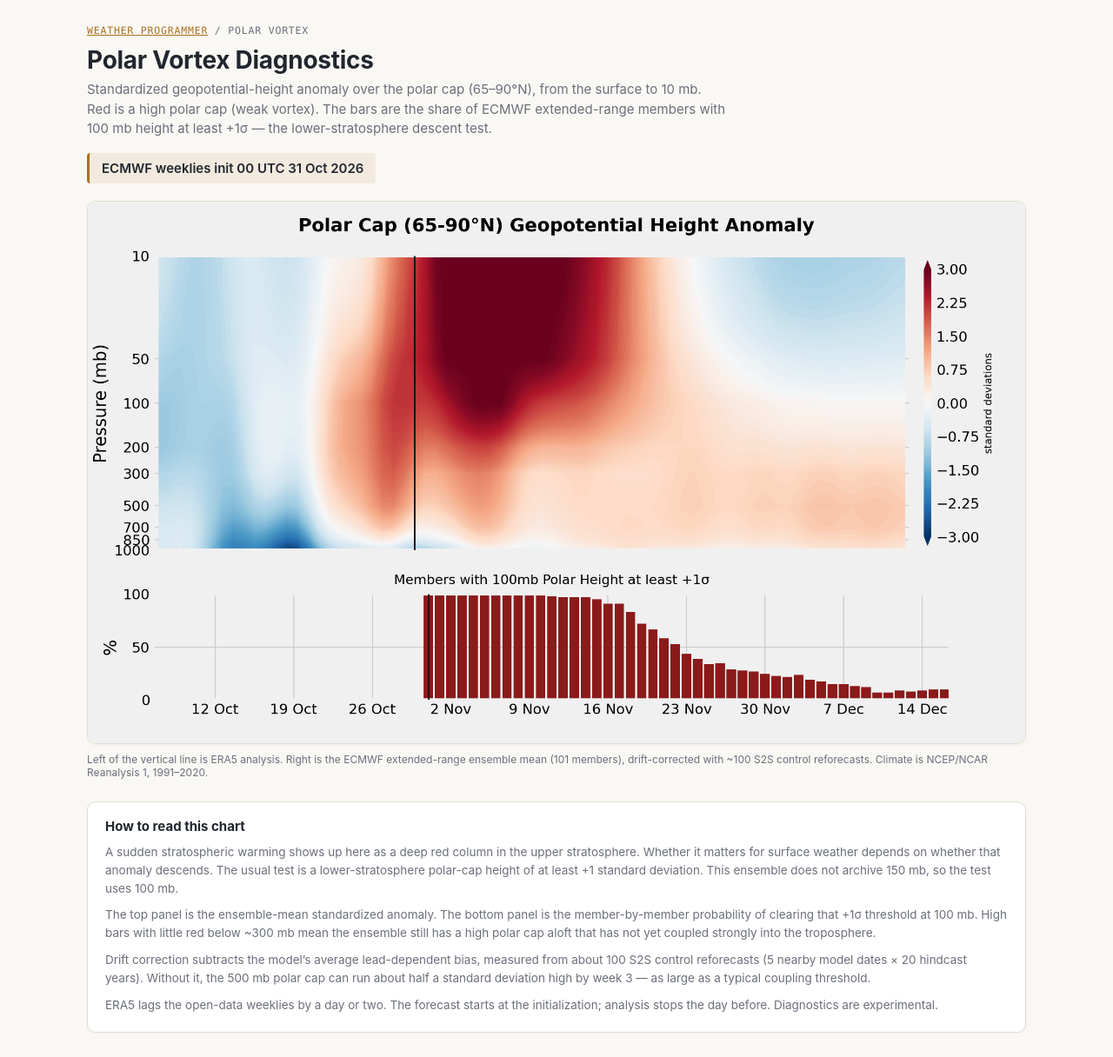
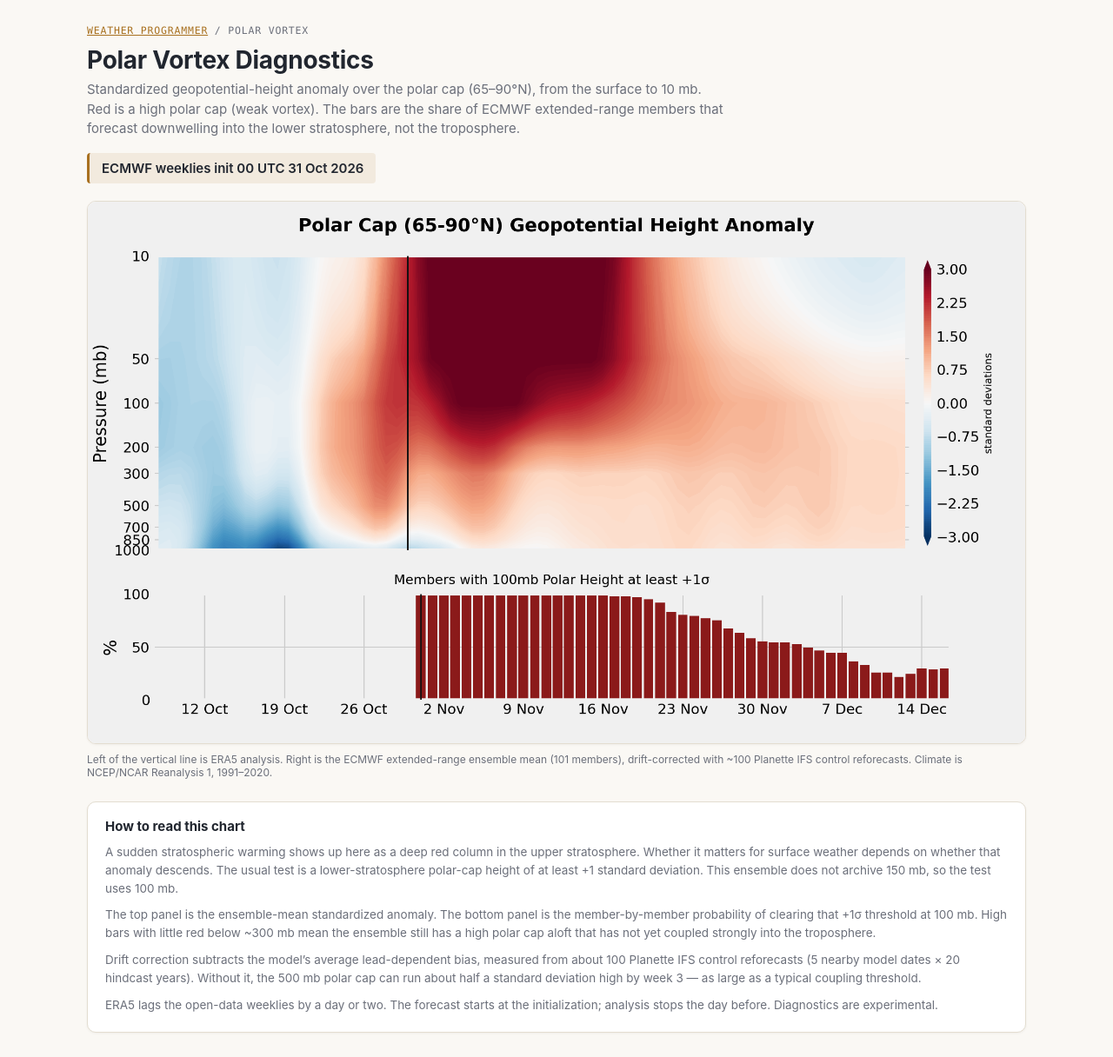
Before and after one commit to frontogenesis/frontogenesis.github.io, a Jekyll site: the page polar_vortex/index.html, which Jekyll copies as it is, in a window 1280 px wide. Shown: the whole page at 87% size. Built offline with Jekyll 4.4.1, drawn with Linux system fonts in a browser that asks for light colours.

Commit message:
Update polar vortex lede and publish Planette drift-corrected figure.
Co-authored-by: Cursor <cursoragent@cursor.com>

```diff
--- a/polar_vortex/index.html
+++ b/polar_vortex/index.html
@@ -100,21 +100,21 @@
     <p class="lede">
       Standardized geopotential-height anomaly over the polar cap (65–90°N),
       from the surface to 10 mb. Red is a high polar cap (weak vortex).
-      The bars are the share of ECMWF extended-range members with 100 mb
-      height at least +1σ — the lower-stratosphere descent test.
+      The bars are the share of ECMWF extended-range members that forecast
+      downwelling into the lower stratosphere, not the troposphere.
     </p>
     <p class="status" id="status">Loading latest init…</p>
 
     <div class="frame">
       <img id="chart" alt="Polar-cap geopotential-height anomaly and 100 mb descent probability" src="polar_cap_descent.png">
     </div>
-    <p class="hint">Left of the vertical line is ERA5 analysis. Right is the ECMWF extended-range ensemble mean (101 members), drift-corrected with ~100 S2S control reforecasts. Climate is NCEP/NCAR Reanalysis 1, 1991–2020.</p>
+    <p class="hint">Left of the vertical line is ERA5 analysis. Right is the ECMWF extended-range ensemble mean (101 members), drift-corrected with ~100 Planette IFS control reforecasts. Climate is NCEP/NCAR Reanalysis 1, 1991–2020.</p>
 
     <div class="key">
       <h2>How to read this chart</h2>
       <p>A sudden stratospheric warming shows up here as a deep red column in the upper stratosphere. Whether it matters for surface weather depends on whether that anomaly descends. The usual test is a lower-stratosphere polar-cap height of at least +1 standard deviation. This ensemble does not archive 150 mb, so the test uses 100 mb.</p>
       <p>The top panel is the ensemble-mean standardized anomaly. The bottom panel is the member-by-member probability of clearing that +1σ threshold at 100 mb. High bars with little red below ~300 mb mean the ensemble still has a high polar cap aloft that has not yet coupled strongly into the troposphere.</p>
-      <p>Drift correction subtracts the model’s average lead-dependent bias, measured from about 100 S2S control reforecasts (5 nearby model dates × 20 hindcast years). Without it, the 500 mb polar cap can run about half a standard deviation high by week 3 — as large as a typical coupling threshold.</p>
+      <p>Drift correction subtracts the model’s average lead-dependent bias, measured from about 100 Planette IFS control reforecasts (5 nearby model dates × 20 hindcast years). Without it, the 500 mb polar cap can run about half a standard deviation high by week 3 — as large as a typical coupling threshold.</p>
       <p>ERA5 lags the open-data weeklies by a day or two. The forecast starts at the initialization; analysis stops the day before. Diagnostics are experimental.</p>
     </div>
   </div>
--- a/polar_vortex/meta.json
+++ b/polar_vortex/meta.json
@@ -1,9 +1,9 @@
 {
   "init": "2026-10-31",
-  "updated_utc": "2026-11-03T12:43:53Z",
+  "updated_utc": "2026-11-03T23:27:26Z",
   "files": [
     "polar_cap_descent.png"
   ],
-  "era5_through": "2026-10-27",
+  "era5_through": "2026-10-28",
   "forecast_start": "2026-10-31"
 }
```
Also changed, not shown: polar_vortex/polar_cap_descent.png.
